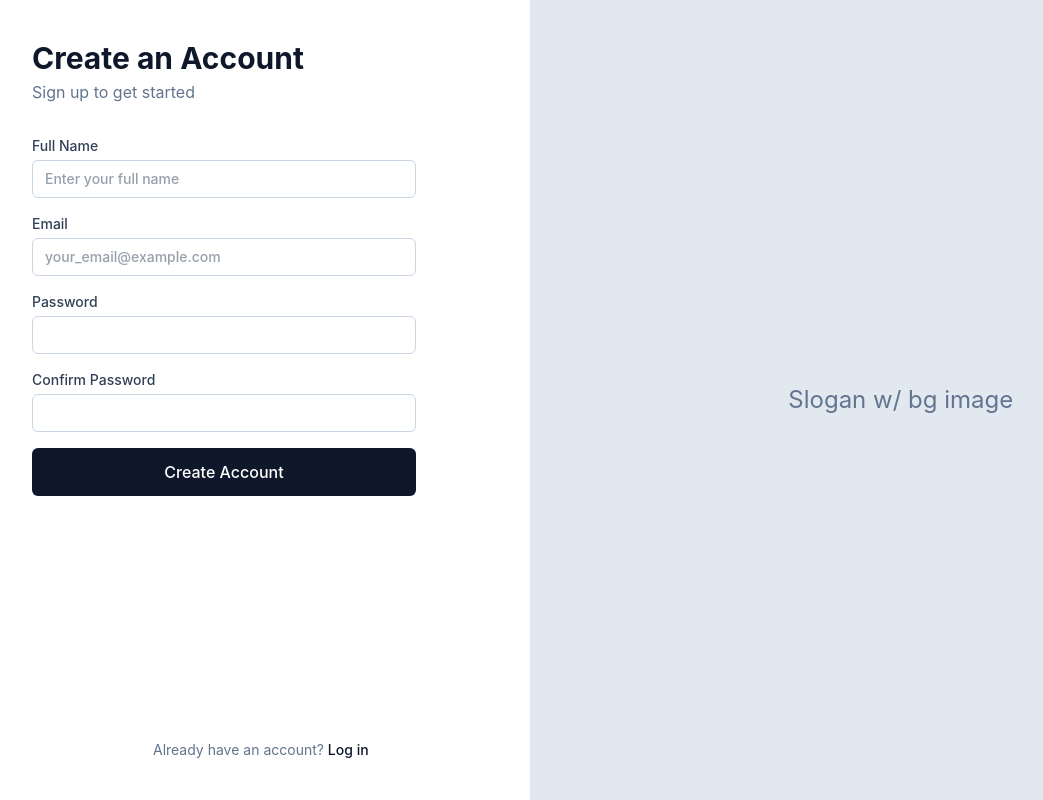
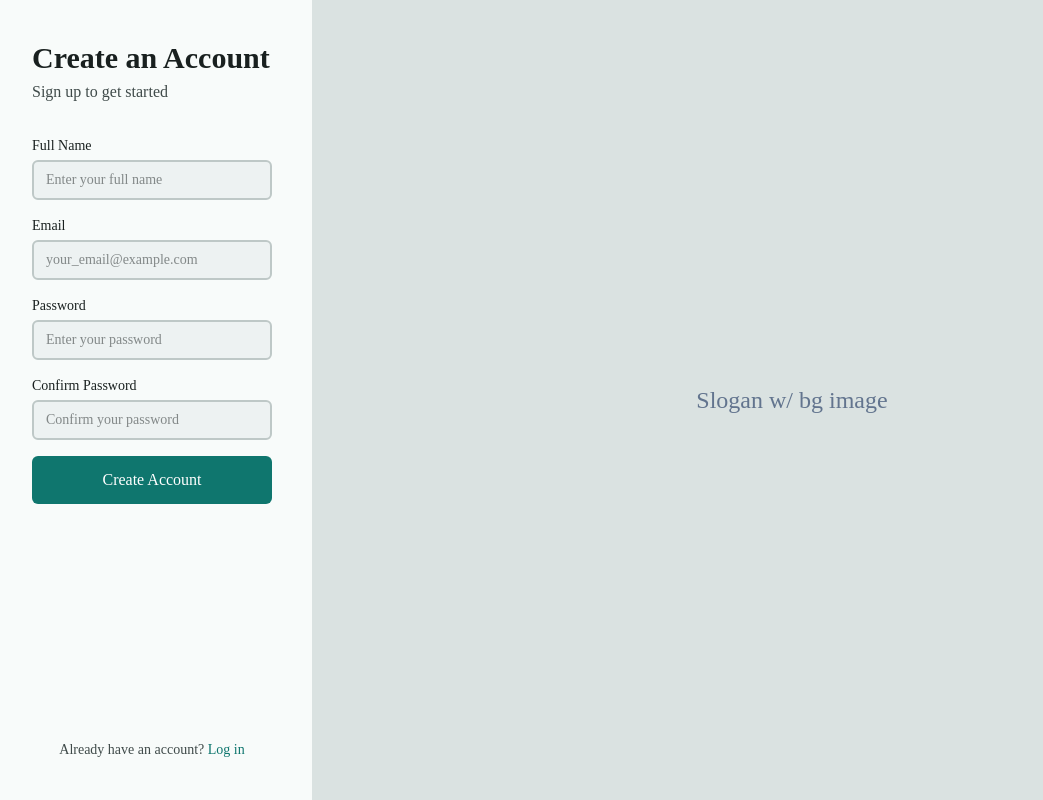
Before and after one commit to Josh1185/SeniorProject, a React (Vite) app in the folder client/: page /register in a window 1280 px wide. Shown: the whole page, without its empty margins (8-1051 px from the left). Built offline with nearby package versions, Linux system fonts and the light colour scheme; no server answers.

Commit message:
feat: polish register and login pages

```diff
--- a/client/src/components/TextField.tsx
+++ b/client/src/components/TextField.tsx
@@ -16,11 +16,11 @@ interface TextFieldProps extends ComponentProps<'input'> {
 // -------------------- Component --------------------
 export function TextField({ label, className = '', ...props }: TextFieldProps) {
   return (
-    <label className="block text-sm font-medium text-slate-700">
+    <label className="block text-sm font-medium text-ink-900">
       {label}
       <input
         {...props}
-        className={`mt-1 w-full rounded-md border border-slate-300 px-3 py-2 ${className}`}
+        className={`mt-1 w-full rounded-md border-2 bg-ink-100 focus:border-brand-500 duration-150 border-ink-300 px-3 py-2 ${className}`}
       />
     </label>
   );
--- a/client/src/index.css
+++ b/client/src/index.css
@@ -1,4 +1,5 @@
 @import 'tailwindcss';
+@import '@fontsource/poppins';
 
 @theme {
   /* 50/100 for tinted backgrounds, 500 for accents, 600 for buttons and
@@ -35,6 +36,7 @@ html,
 body,
 #root {
   height: 100%;
+  font-family: 'Poppins';
 }
 
 /**
--- a/client/src/layouts/AuthLayout.tsx
+++ b/client/src/layouts/AuthLayout.tsx
@@ -25,24 +25,24 @@ interface AuthLayoutProps {
 // -------------------- Component --------------------
 export function AuthLayout({ title, subtitle, children, footer }: AuthLayoutProps) {
   return (
-    <div className="flex min-h-full">
+    <div className="flex min-h-full bg-ink-50">
       {/* ---------- Form side ---------- */}
-      <div className="flex w-full flex-col p-6 sm:p-10 lg:w-[42%]">
+      <div className="flex w-full flex-col p-6 sm:p-10 lg:w-1/4 bg-ink-50">
         <div className="flex-1">
-          <h1 className="text-3xl font-bold text-slate-900">{title}</h1>
-          <p className="mt-1 text-slate-500">{subtitle}</p>
+          <h1 className="text-3xl font-bold text-ink-900">{title}</h1>
+          <p className="mt-1 text-ink-700">{subtitle}</p>
 
           <div className="mt-8 max-w-sm">{children}</div>
         </div>
 
         {/* mt-auto pushes this to the bottom of the column regardless of how
             tall the form is, which is what keeps Login and Register aligned. */}
-        <div className="mt-auto pt-8 text-center text-sm text-slate-500">{footer}</div>
+        <div className="mt-auto pt-8 text-center text-sm text-ink-700">{footer}</div>
       </div>
 
       {/* ---------- Slogan side. Hidden on mobile, where it would just be a
            grey block above the fold. ---------- */}
-      <div aria-hidden="true" className="hidden flex-1 place-items-center bg-slate-200 lg:grid">
+      <div aria-hidden="true" className="hidden flex-1 place-items-center bg-ink-200 lg:grid">
         <p className="px-8 text-center text-2xl text-slate-500">Slogan w/ bg image</p>
       </div>
     </div>
--- a/client/src/pages/LandingPage.tsx
+++ b/client/src/pages/LandingPage.tsx
@@ -33,13 +33,13 @@ export function LandingPage() {
         <div className="flex items-center gap-2">
           <Link
             to="/login"
-            className="rounded-md px-4 py-2 text-sm text-ink-700 hover:text-ink-900 font-medium"
+            className="duration-150 rounded-md px-4 py-2 text-sm text-ink-700 hover:text-ink-900 font-medium"
           >
             Log In
           </Link>
           <Link
             to="/register"
-            className="rounded-md bg-brand-600 px-4 py-2 text-sm font-medium text-white hover:bg-brand-700"
+            className="duration-150 rounded-md bg-brand-600 px-4 py-2 text-sm font-medium text-white hover:bg-brand-700"
           >
             Sign Up
           </Link>
@@ -62,7 +62,7 @@ export function LandingPage() {
 
             <Link
               to="/register"
-              className="mt-8 inline-block rounded-md bg-brand-600 px-8 py-3 font-medium text-white hover:bg-brand-700"
+              className="duration-150 mt-8 inline-block rounded-md bg-brand-600 px-8 py-3 font-medium text-white hover:bg-brand-700"
             >
               Get Started
             </Link>
--- a/client/src/pages/LoginPage.tsx
+++ b/client/src/pages/LoginPage.tsx
@@ -51,7 +51,7 @@ export function LoginPage() {
   // Hooks must all run before any early return, which is why this sits below
   // useActionState rather than at the top of the component.
   if (loading) {
-    return <div className="grid h-full place-items-center text-slate-500">Loading…</div>;
+    return <div className="grid h-full place-items-center text-ink-900">Loading…</div>;
   }
   if (session) return <Navigate to={from} replace />;
 
@@ -63,7 +63,7 @@ export function LoginPage() {
       footer={
         <>
           Don&apos;t have an account?{' '}
-          <Link to="/register" className="font-medium text-slate-900 hover:underline">
+          <Link to="/register" className="duration-150 font-medium text-brand-600 hover:underline hover:text-brand-700">
             Sign Up
           </Link>
         </>
@@ -86,11 +86,12 @@ export function LoginPage() {
             type="password"
             required
             autoComplete="current-password"
+            placeholder="Enter your password"
           />
           <div className="mt-1 text-right">
             <Link
               to="/forgot-password"
-              className="text-sm font-medium text-slate-600 hover:underline"
+              className="text-sm font-medium text-ink-700 hover:underline duration-150"
             >
               Forgot Password?
             </Link>
@@ -106,7 +107,7 @@ export function LoginPage() {
         <button
           type="submit"
           disabled={isPending}
-          className="w-full rounded-md bg-slate-900 px-4 py-3 font-medium text-white hover:bg-slate-700 disabled:opacity-50"
+          className="w-full rounded-md bg-brand-600 px-4 py-3 font-medium text-white hover:bg-brand-700 disabled:opacity-50 cursor-pointer duration-150"
         >
           {isPending ? 'Signing in…' : 'Log In'}
         </button>
--- a/client/src/pages/RegisterPage.tsx
+++ b/client/src/pages/RegisterPage.tsx
@@ -58,7 +58,7 @@ export function RegisterPage() {
 
   // ----- 3. Redirect if already signed in -----
   if (loading) {
-    return <div className="grid h-full place-items-center text-slate-500">Loading…</div>;
+    return <div className="grid h-full place-items-center text-ink-900">Loading…</div>;
   }
   if (session) return <Navigate to="/dashboard" replace />;
 
@@ -70,7 +70,7 @@ export function RegisterPage() {
       footer={
         <>
           Already have an account?{' '}
-          <Link to="/login" className="font-medium text-slate-900 hover:underline">
+          <Link to="/login" className="duration-150 font-medium text-brand-600 hover:underline hover:text-brand-700">
             Log in
           </Link>
         </>
@@ -102,6 +102,7 @@ export function RegisterPage() {
           required
           minLength={6}
           autoComplete="new-password"
+          placeholder='Enter your password'
         />
 
         <TextField
@@ -111,6 +112,7 @@ export function RegisterPage() {
           required
           minLength={6}
           autoComplete="new-password"
+          placeholder='Confirm your password'
         />
 
         {error && (
@@ -122,7 +124,7 @@ export function RegisterPage() {
         <button
           type="submit"
           disabled={isPending}
-          className="w-full rounded-md bg-slate-900 px-4 py-3 font-medium text-white hover:bg-slate-700 disabled:opacity-50"
+          className="w-full rounded-md bg-brand-600 px-4 py-3 font-medium text-white hover:bg-brand-700 disabled:opacity-50 cursor-pointer duration-150"
         >
           {isPending ? 'Creating account…' : 'Create Account'}
         </button>
```
Also changed, not shown: client/package.json (+4 -3 lines), 1 other file (tests, documents, lock files or other folders).
